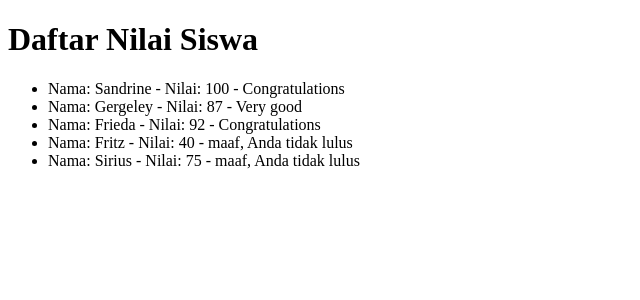
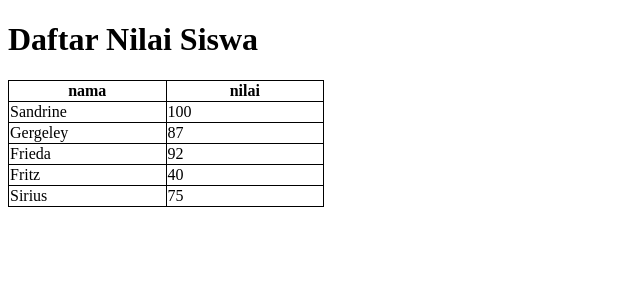
Before and after one commit to 15pplgb/Studi-kasus1, a Flask app: page / in a window 1280 px wide. Shown: the top 300 px of the page, without its empty margins (0-640 px from the left). Run offline with Flask 3, Linux system fonts and the light colour scheme.

Commit message:
Add files via upload
studi kasus 2

```diff
--- a/score/templates/index.html
+++ b/score/templates/index.html
@@ -4,10 +4,35 @@
     <meta charset="UTF-8">
     <meta name="viewport" content="width=device-width, initial-scale=1.0">
     <title>student score</title>
+    <style>
+        table, th, td {
+          border: 1px solid black;
+          border-collapse: collapse;
+          width: 25%;
+        }
+        </style>
 </head>
 <body>
     <h1>Daftar Nilai Siswa</h1>
-    <ul>
+
+    <table>
+        <thead>
+            <tr>
+                <th>nama</th>
+                <th>nilai</th>
+            </tr>
+        </thead>
+        <tbody>
+            {% for student in students %}
+            <tr>
+                <td>{{ student['name']}}</td>
+                <td>{{ student['score']}}</td>
+            </tr>
+            {% endfor %}
+        </tbody>
+    </table>
+
+    <!-- <ul>
         {% for student in students %}
             <li>
                 Nama: {{ student['name'] }} - Nilai: {{ student['score'] }}
@@ -20,7 +45,7 @@
                 {% endif %}
             </li>
         {% endfor %}
-    </ul>
+    </ul> -->
 
 </body>
 </html>
```
